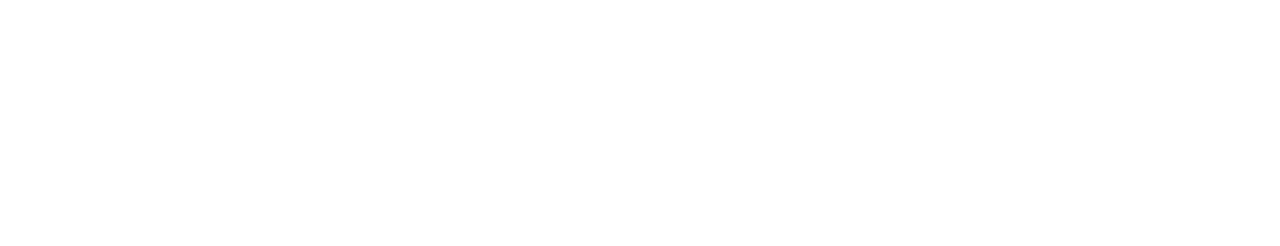
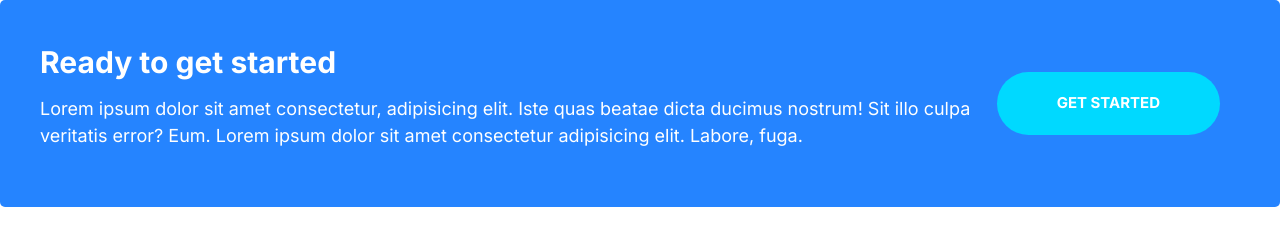
Before and after one commit to Marrax09/moshify, a plain HTML site: page index.html in a window 1280 px wide. Drawn offline with Linux system fonts and the light colour scheme.

Commit message:
Build the callout component.

```diff
--- a/CSS/styles.css
+++ b/CSS/styles.css
@@ -243,6 +243,11 @@ a{
     color: #fff;
 }
 
+.button--stretched{
+    padding-left: 6rem;
+    padding-right: 6rem;
+}
+
 @media screen and (min-width: 1024px) {
     .button{
         font-size: 1.5rem;
@@ -481,3 +486,44 @@ a{
         margin-left: 6rem;
     }
 }
+
+/* Callouts */
+.callout{
+    padding: 4rem;
+    border-radius: 5px;
+}
+
+.callout--primary{
+    background: var(--color-primary);
+    color: #fff;
+}
+
+.callout__heading{
+    color: #fff;
+    margin-top: 0;
+    font-size: 3rem;
+}
+
+.callout .button {
+    justify-self: center;
+    align-self: center;
+}
+
+.callout__content{
+    text-align: center;
+}
+
+@media screen and (min-width: 768px) {
+    .callout .grid--1x2{
+        grid-template-columns: 1fr  auto;
+    }
+
+    .callout__content{
+        text-align: left;
+    }
+
+    .callout .button{
+        justify-self: start;
+        margin: 0 2rem;
+    }
+}
--- a/index.html
+++ b/index.html
@@ -13,5 +13,22 @@
     <link rel="stylesheet" href="CSS/normalize.css" />
     <link rel="stylesheet" href="CSS/styles.css" />
   </head>
-  <body></body>
+  <body>
+    <div class="callout callout--primary">
+      <div class="grid grid--1x2">
+        <div class="callout__content">
+          <h2 class="callout__heading">Ready to get started</h2>
+          <p>
+            Lorem ipsum dolor sit amet consectetur, adipisicing elit. Iste quas
+            beatae dicta ducimus nostrum! Sit illo culpa veritatis error? Eum.
+            Lorem ipsum dolor sit amet consectetur adipisicing elit. Labore,
+            fuga.
+          </p>
+        </div>
+        <a href="" class="button button--secondary button--stretched"
+          >Get Started</a
+        >
+      </div>
+    </div>
+  </body>
 </html>
```
Also changed, not shown: components/callout.html (added, +15 -0 lines).
